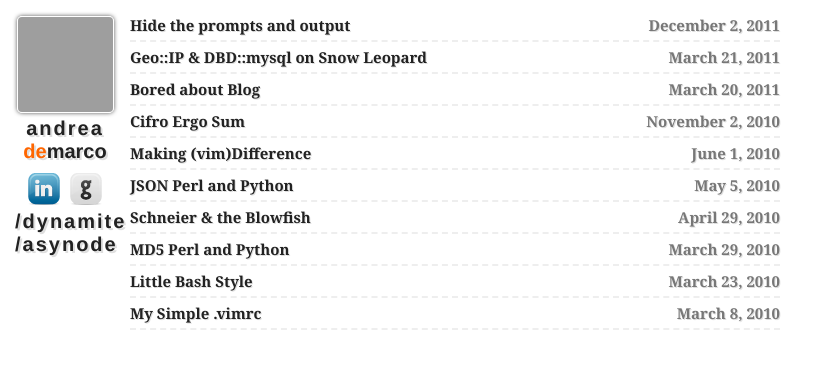
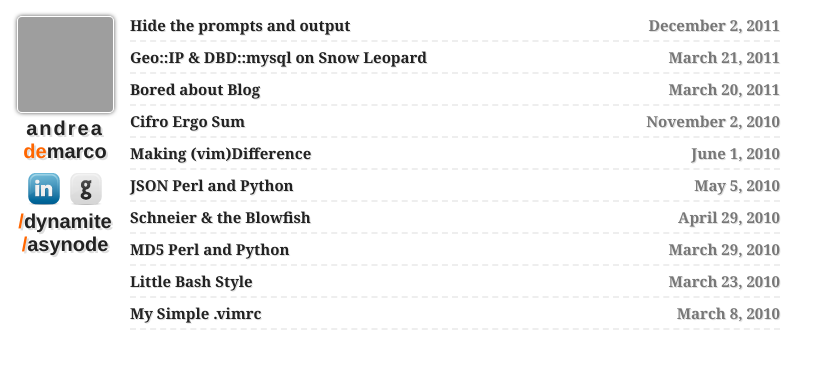
Before and after one commit to z4r/z4r.github.com, a Jekyll site: the page built from index.html, in a window 1280 px wide. Shown: the top 369 px of the page, without its empty margins (0-829 px from the left). Built offline with Jekyll 4.4.1, drawn with Linux system fonts in a browser that asks for light colours; Markdown is read by kramdown in place of the engine named in the settings; part of the change alters nothing that is shown; grey boxes are pictures that could not be loaded.

```diff
--- a/_layouts/layout.html
+++ b/_layouts/layout.html
@@ -33,10 +33,10 @@
   </div>
   <div id="me">
     <a href="/django-dynamite">
-      <span id="name">/dynamite</span>
+        <span id="surname"><span id="lower">/</span>dynamite</span>
     </a>
     <a href="/asynode">
-      <span id="name">/asynode</span>
+      <span id="surname"><span id="lower">/</span>asynode</span>
     </a>
   </div>
 
```
